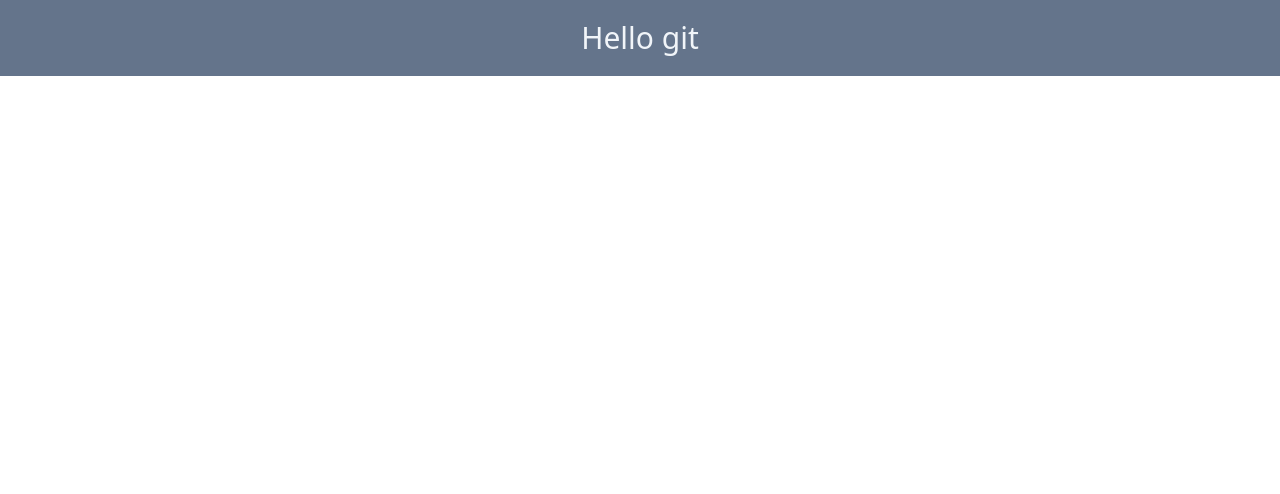
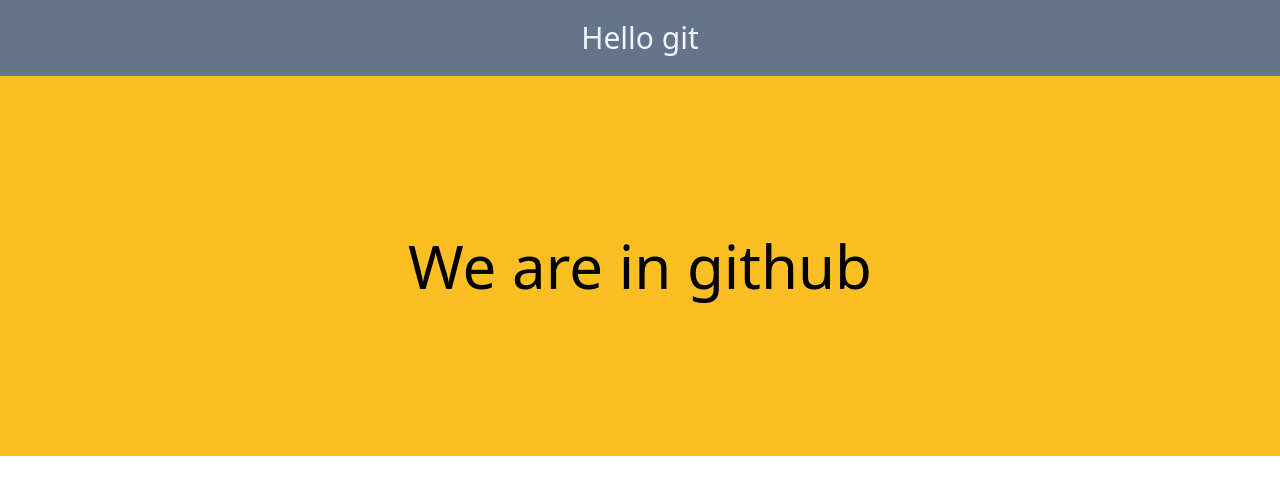
Before and after one commit to Commondore/sitk-2022, a website: page index.html in a window 1280 px wide. Drawn offline with Linux system fonts and the light colour scheme.

Commit message:
add hero section

```diff
--- a/index.html
+++ b/index.html
@@ -15,6 +15,10 @@
     <h3 class="text-center text-3xl">Hello git</h3>
   </header>
 
+  <section class="p-40 bg-amber-400 flex justify-center">
+    <h2 class="text-6xl">We are in github</h2>
+  </section>
+
 </body>
 
 </html>
```
Also changed, not shown: css/output.css.
